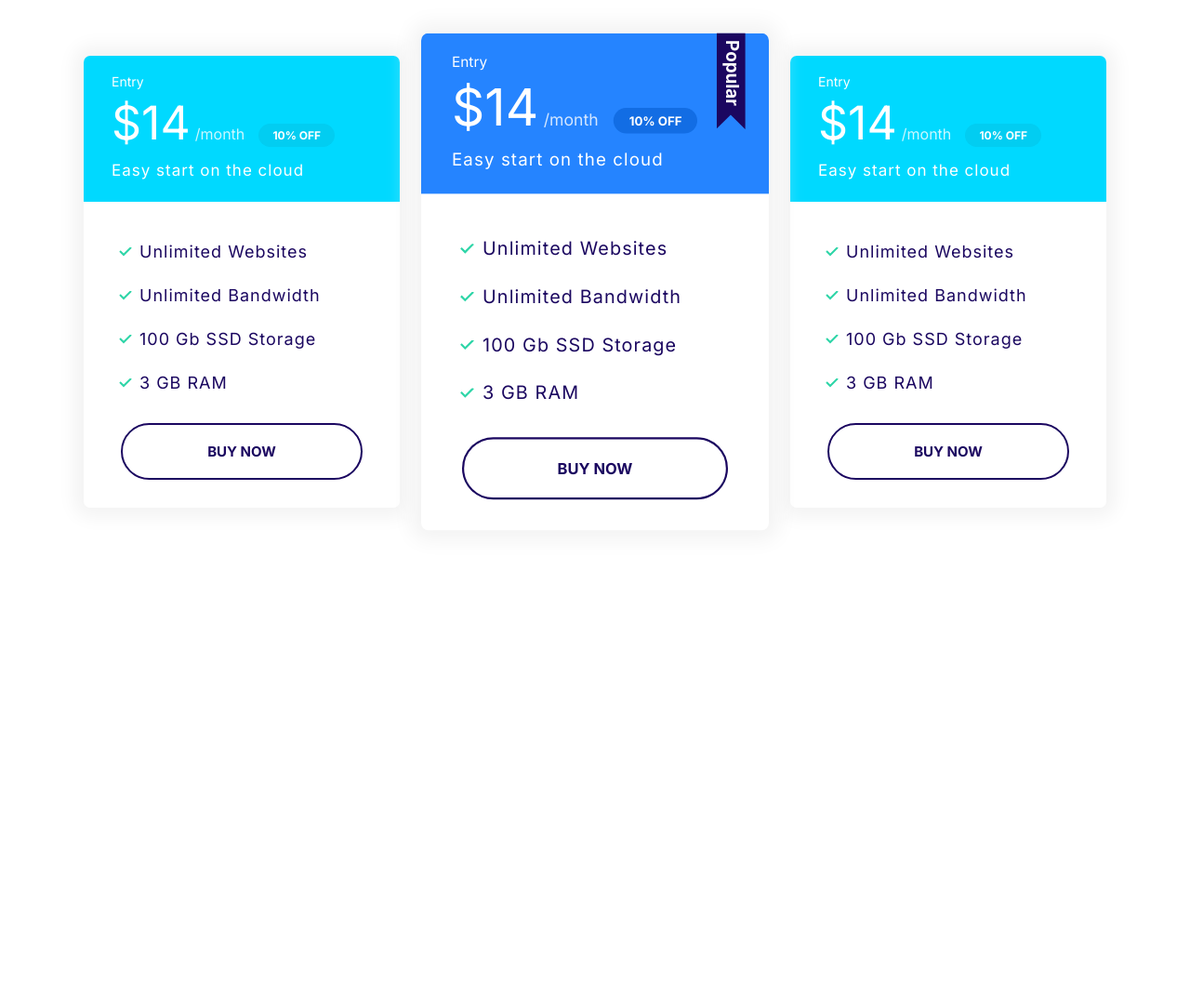
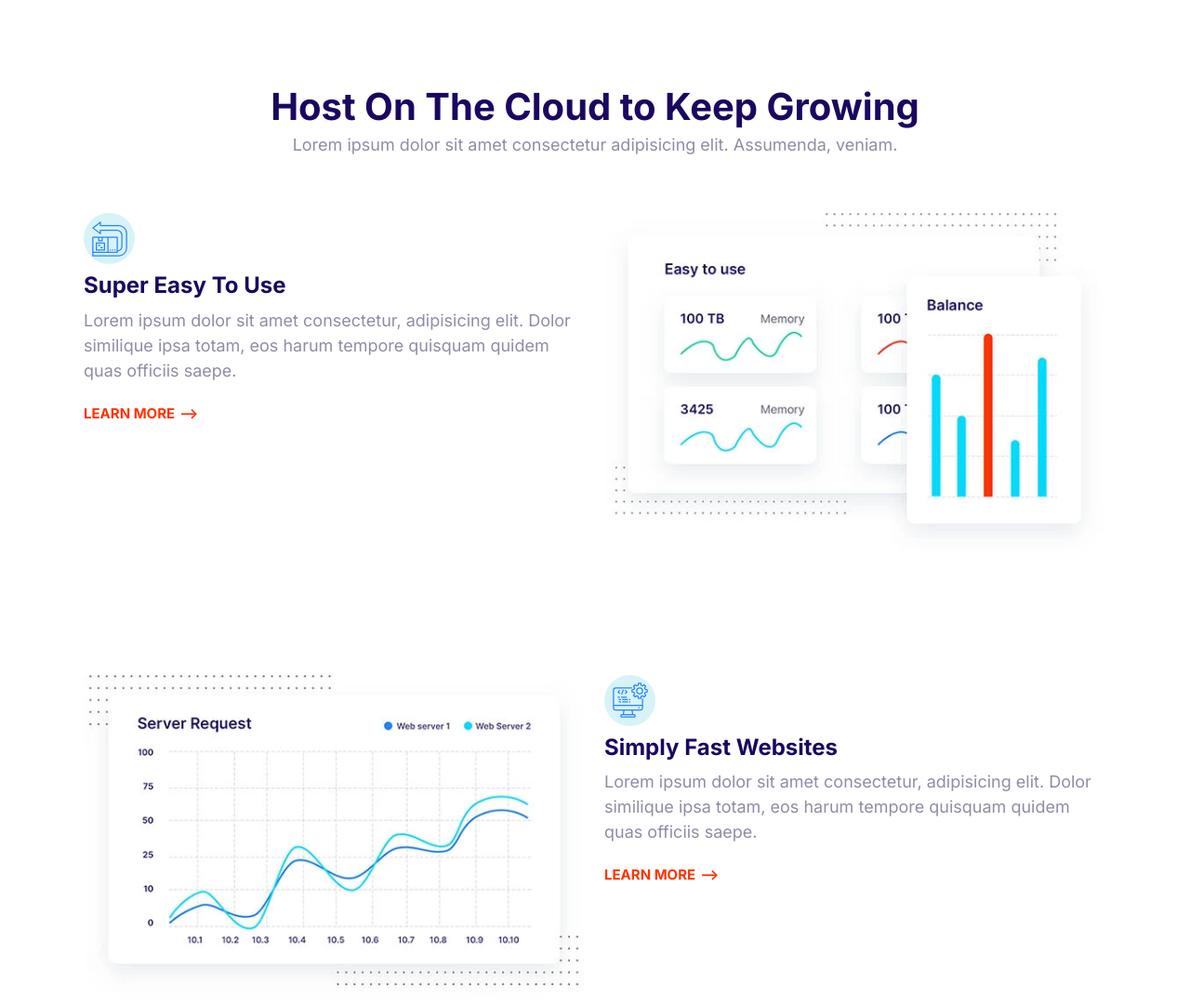
Before and after one commit to khg97/khg97, a plain HTML site: page index.html in a window 1280 px wide. Shown: the top 1083 px of the page at 93% size. Before the commit the page ends 800 px from the top, so only its background shows below. Drawn offline with Linux system fonts and the light colour scheme.

Commit message:
Features Blocks.

```diff
--- a/css/styles.css
+++ b/css/styles.css
@@ -698,3 +698,25 @@ a {
   max-width: 500px;
   margin: 0 auto;
 }
+
+/* Features */
+.feature {
+  gap: 4rem 2rem;
+  margin: 12rem 0;
+}
+.feature:first-of-type {
+  margin-top: 6rem;
+}
+
+.feature__heading {
+  margin: 1rem 0;
+}
+.feature__image {
+  width: 100%;
+}
+
+@media screen and (min-width: 768px) {
+  .feature:nth-of-type(even) .feature__content {
+    order: 2;
+  }
+}
--- a/index.html
+++ b/index.html
@@ -15,77 +15,95 @@
     <link rel="stylesheet" href="css/styles.css" />
   </head>
   <body>
-    <section class="block container block-plans">
-      <div class="grid grid--1x3">
-        <div class="plan">
-          <div class="card card--secondary">
-            <header class="card__header">
-              <h3 class="plan__name">Entry</h3>
-              <span class="plan__price">$14</span>
-              <span class="plan__billing-cycle">/month</span>
-              <span class="badge badge--secondary badge--small">10% OFF</span>
-              <span class="plan__description"
-                >Easy start on&nbsp;the&nbsp;cloud</span
-              >
-            </header>
-            <div class="card__body">
-              <ul class="list--tick list">
-                <li class="list__item">Unlimited Websites</li>
-                <li class="list__item">Unlimited bandwidth</li>
-                <li class="list__item">100 gb SSD storage</li>
-                <li class="list__item">3 gB RAM</li>
-              </ul>
-              <button class="btn btn--outline btn--block">Buy Now</button>
-            </div>
-          </div>
+    <section class="block container">
+      <header class="block__header">
+        <h2>Host On The Cloud to Keep Growing</h2>
+        <p>
+          Lorem ipsum dolor sit amet consectetur adipisicing elit. Assumenda,
+          veniam.
+        </p>
+      </header>
+      <article class="grid grid--1x2 feature">
+        <div class="feature__content">
+          <span class="icon-container">
+            <svg class="icon icon--primary">
+              <use xlink:href="images/sprite.svg#easy"></use>
+            </svg>
+          </span>
+          <h3 class="feature__heading">Super Easy To Use</h3>
+          <p>
+            Lorem ipsum dolor sit amet consectetur, adipisicing elit. Dolor
+            similique ipsa totam, eos harum tempore quisquam quidem quas
+            officiis saepe.
+          </p>
+          <a href="#" class="link-arrow">Learn More</a>
         </div>
-
-        <div class="plan plan--popular">
-          <div class="card card--primary">
-            <header class="card__header">
-              <h3 class="plan__name">Entry</h3>
-              <span class="plan__price">$14</span>
-              <span class="plan__billing-cycle">/month</span>
-              <span class="badge badge--primary badge--small">10% OFF</span>
-              <span class="plan__description"
-                >Easy start on&nbsp;the&nbsp;cloud</span
-              >
-            </header>
-            <div class="card__body">
-              <ul class="list--tick list">
-                <li class="list__item">Unlimited Websites</li>
-                <li class="list__item">Unlimited bandwidth</li>
-                <li class="list__item">100 gb SSD storage</li>
-                <li class="list__item">3 gB RAM</li>
-              </ul>
-              <button class="btn btn--outline btn--block">Buy Now</button>
-            </div>
-          </div>
+        <picture>
+          <source
+            type="image/webp"
+            srcset="images/easy.webp 1x, images/easy@2x.webp 2x"
+          />
+          <source
+            type="image/jpg"
+            srcset="images/easy.jpg 1x, images/easy@2x.jpg 2x"
+          />
+          <img class="feature__image" src="images/easy@2x.jpg" alt="" />
+        </picture>
+      </article>
+      <article class="grid grid--1x2 feature">
+        <div class="feature__content">
+          <span class="icon-container">
+            <svg class="icon icon--primary">
+              <use xlink:href="images/sprite.svg#computer"></use>
+            </svg>
+          </span>
+          <h3 class="feature__heading">Simply Fast Websites</h3>
+          <p>
+            Lorem ipsum dolor sit amet consectetur, adipisicing elit. Dolor
+            similique ipsa totam, eos harum tempore quisquam quidem quas
+            officiis saepe.
+          </p>
+          <a href="#" class="link-arrow">Learn More</a>
         </div>
-
-        <div class="plan">
-          <div class="card card--secondary">
-            <header class="card__header">
-              <h3 class="plan__name">Entry</h3>
-              <span class="plan__price">$14</span>
-              <span class="plan__billing-cycle">/month</span>
-              <span class="badge badge--secondary badge--small">10% OFF</span>
-              <span class="plan__description"
-                >Easy start on&nbsp;the&nbsp;cloud</span
-              >
-            </header>
-            <div class="card__body">
-              <ul class="list--tick list">
-                <li class="list__item">Unlimited Websites</li>
-                <li class="list__item">Unlimited bandwidth</li>
-                <li class="list__item">100 gb SSD storage</li>
-                <li class="list__item">3 gB RAM</li>
-              </ul>
-              <button class="btn btn--outline btn--block">Buy Now</button>
-            </div>
-          </div>
+        <picture>
+          <source
+            type="image/webp"
+            srcset="images/fast.webp 1x, images/fast@2x.webp 2x"
+          />
+          <source
+            type="image/jpg"
+            srcset="images/fast.jpg 1x, images/fast@2x.jpg 2x"
+          />
+          <img class="feature__image" src="images/fast@2x.jpg" alt="" />
+        </picture>
+      </article>
+      <article class="grid grid--1x2 feature">
+        <div class="feature__content">
+          <span class="icon-container">
+            <svg class="icon icon--primary">
+              <use xlink:href="images/sprite.svg#wordpress"></use>
+            </svg>
+          </span>
+          <h3 class="feature__heading">Wordpress Made Easy</h3>
+          <p>
+            Lorem ipsum dolor sit amet consectetur, adipisicing elit. Dolor
+            similique ipsa totam, eos harum tempore quisquam quidem quas
+            officiis saepe.
+          </p>
+          <a href="#" class="link-arrow">Learn More</a>
         </div>
-      </div>
+        <picture>
+          <source
+            type="image/webp"
+            srcset="images/wordpress.webp 1x, images/wordpress@2x.webp 2x"
+          />
+          <source
+            type="image/jpg"
+            srcset="images/wordpress.jpg 1x, images/wordpress@2x.jpg 2x"
+          />
+          <img class="feature__image" src="images/wordpress@2x.jpg" alt="" />
+        </picture>
+      </article>
     </section>
     <script src="main.js"></script>
   </body>
```
Also changed, not shown: components/Features-block.html (added, +90 -0 lines), images/easy.jpg (added), images/easy.webp (added), images/easy@2x.jpg (added), images/easy@2x.webp (added), images/fast.jpg (added), images/fast.webp (added), images/fast@2x.jpg (added), images/fast@2x.webp (added), images/wordpress.jpg (added), images/wordpress.webp (added), images/wordpress@2x.jpg (added), images/wordpress@2x.webp (added).
